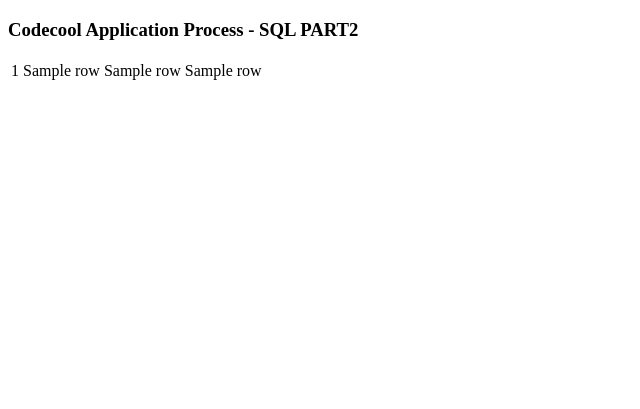
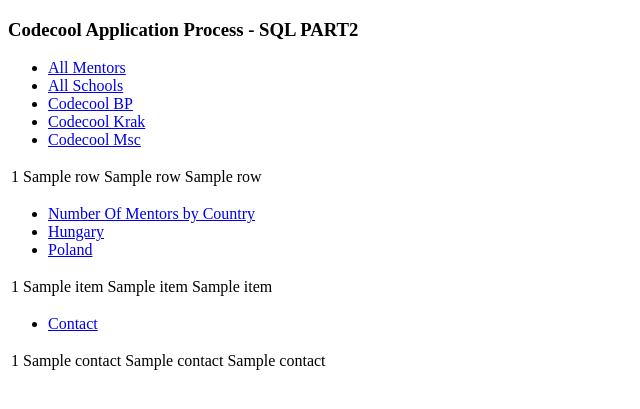
Before and after one commit to SojAnnam/basic_sql, a Flask app: template PART2/templates/table.html in a window 1280 px wide. Shown: the top 409 px of the page, without its empty margins (0-640 px from the left). Run offline with Flask 2, Linux system fonts and the light colour scheme; the template is opened without the code that fills it: most values are stand-ins (such as "Sample title", 1, 10 or a date in 2020).

Commit message:
extra feature

```diff
--- a/PART2/main.py
+++ b/PART2/main.py
@@ -11,42 +11,66 @@ def main_page():
     return render_template('main_page.html')
 
 
-@app.route("/mentors")
+@app.route("/mentors", methods=["GET"])
 def show_mentors_and_schools():
-    '''Renders the LIst of all mentors with school and country'''
+    '''Renders the List of all mentors with school and country'''
     mentors_and_schools = function.SQL_QUERY_show_mentors_and_schools()
     return render_template('table.html', table=mentors_and_schools)
 
 
-@app.route('/ all-schools')
+@app.route("/mentors/school", methods=["GET"])
+def show_one_schools_mentors():
+    selected_school = function.SQL_QUERY_select_schools()
+    return render_template('table.html', table=selected_school)
+
+
+@app.route('/all-schools', methods=["GET"])
 def show_all_schools():
     ''' Renders the List of all mentors with school and country, list include all the schools, even if there's no mentor yet!'''
     all_schools = function.SQL_QUERY_show_all_schools()
     return render_template('table.html', table=all_schools)
 
 
-@app.route('/mentors-by-country')
+@app.route('/mentors-by-country', methods=["GET"])
 def show_mentors_by_country():
     mentors_by_country = function.SQL_QUERY_show_mentors_by_country()
-    return render_template('table.html', table=mentors_by_country)
+    return render_template('table.html', country=mentors_by_country)
 
 
-@app.route('/contacts')
+@app.route('/mentors-by-country/country', methods=["GET"])
+def show_one_country():
+    select_one_country = function.SQL_QUERY_select_country()
+    return render_template('table.html', country=select_one_country)
+
+
+@app.route('/contacts', methods=["GET"])
 def show_contacts():
     contacts = function.SQL_QUERY_show_contacts()
-    return render_template('table.html', table=contacts)
+    return render_template('table.html', contacts=contacts)
 
 
-@app.route('/applicants')
+@app.route('/applicants', methods=["GET"])
 def show_applicants():
     applicants = function.SQL_QUERY_show_applicants()
-    return render_template('table.html', table=applicants)
+    return render_template('table2.html', table=applicants)
 
 
-@app.route('/applicants-and-mentors')
+@app.route('/applicants/all', methods=["GET"])
+def show_all_applicants():
+    all_applicants = function.SQL_QUERY_show_all_applicants()
+    return render_template('table2.html', table=all_applicants)
+
+
+@app.route('/applicants/select', methods=["post"])
+def show_select_applicants():
+    all_applicants = function.SQL_QUERY_show_select_applicants()
+    return render_template('table2.html', table=all_applicants)
+
+
+@app.route('/applicants-and-mentors', methods=["GET"])
 def show_applicants_and_mentors():
     applicants_and_mentors = function.SQL_QUERY_show_applicants_and_mentors()
-    return render_template('table.html', table=applicants_and_mentors)
+    return render_template('table2.html', table=applicants_and_mentors)
 
 
 if __name__ == '__main__':
--- a/PART2/templates/table.html
+++ b/PART2/templates/table.html
@@ -10,6 +10,25 @@
 
 <body>
     <h3> Codecool Application Process - SQL PART2 </h3>
+
+    <ul>
+        <li>
+            <a href={{url_for( 'show_mentors_and_schools')}}>All Mentors</a>
+        </li>
+        <li>
+            <a href={{url_for( 'show_all_schools')}}>All Schools</a>
+        </li>
+
+        <li>
+            <a href={{url_for( 'show_one_schools_mentors', name="Codecool BP" )}}>Codecool BP</a>
+        </li>
+        <li>
+            <a href={{url_for( 'show_one_schools_mentors', name="Codecool Krak" )}}>Codecool Krak</a>
+        </li>
+        <li>
+            <a href={{url_for( 'show_one_schools_mentors', name="Codecool Msc" )}}>Codecool Msc</a>
+        </li>
+    </ul>
     <table>
         {% for row in table %}
         <tr>
@@ -19,7 +38,43 @@
             <td>{{row[3]}}</td>
         </tr>
         {% endfor %}
-        </ul>
+    </table>
+    <ul>
+        <li>
+            <a href={{url_for( 'show_mentors_by_country')}}>Number Of Mentors by Country</a>
+        </li>
+        <li>
+            <a href={{url_for( 'show_one_country',country="Hungary" )}}>Hungary</a>
+        </li>
+        <li>
+            <a href={{url_for( 'show_one_country', country="Poland" )}}>Poland</a>
+        </li>
+    </ul>
+    <table>
+        {% for item in country %}
+        <tr>
+            <td>{{item[0]}}</td>
+            <td>{{item[1]}}</td>
+            <td>{{item[2]}}</td>
+            <td>{{item[3]}}</td>
+        </tr>
+        {% endfor %}
+    </table>
+    <ul>
+        <li>
+            <a href={{url_for( 'show_contacts')}}>Contact</a>
+        </li>
+    </ul>
+    <table>
+        {% for contact in contacts %}
+        <tr>
+            <td>{{contact[0]}}</td>
+            <td>{{contact[1]}}</td>
+            <td>{{contact[2]}}</td>
+            <td>{{contact[3]}}</td>
+        </tr>
+        {% endfor %}
+    </table>
 
 </body>
 
```
Also changed, not shown: PART2/function.py (+42 -0 lines), PART2/templates/table2.html (added, +38 -0 lines).
